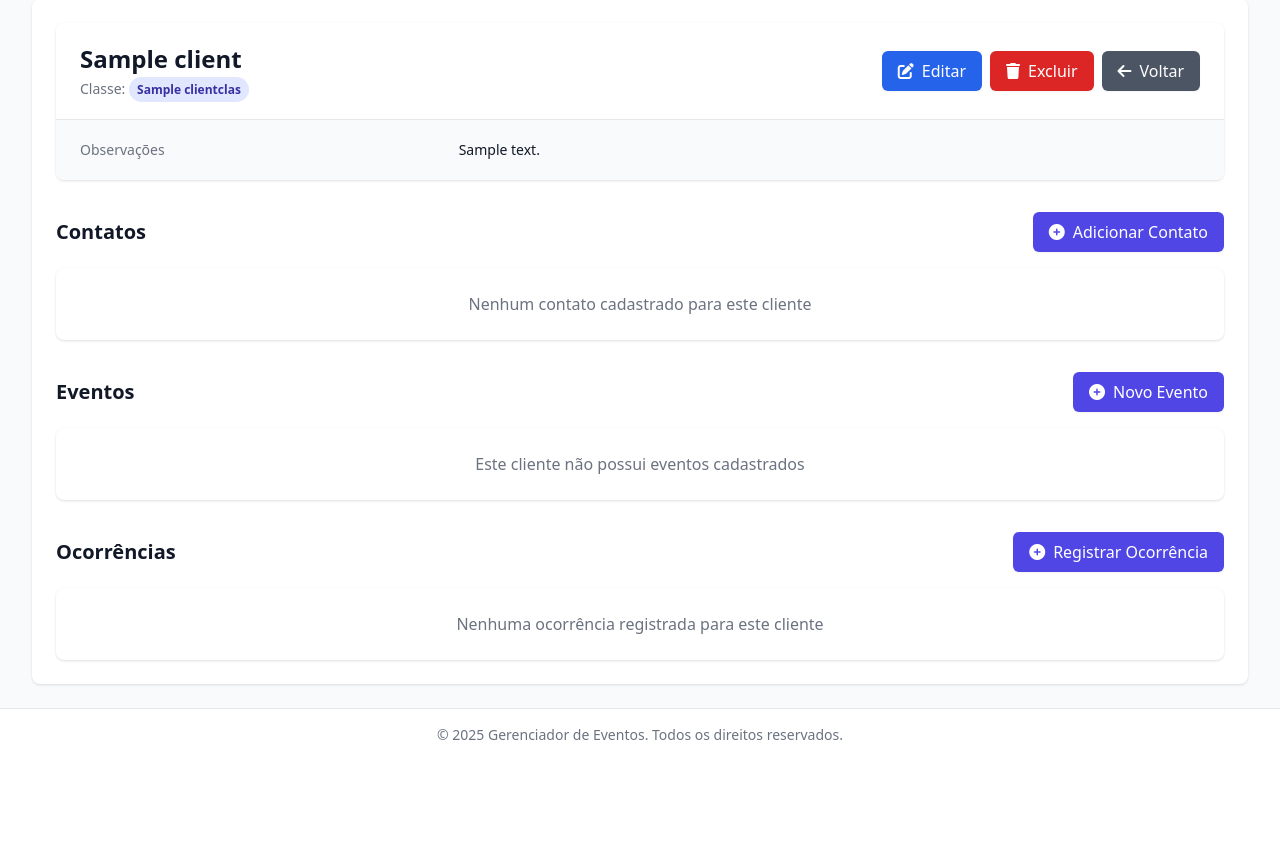
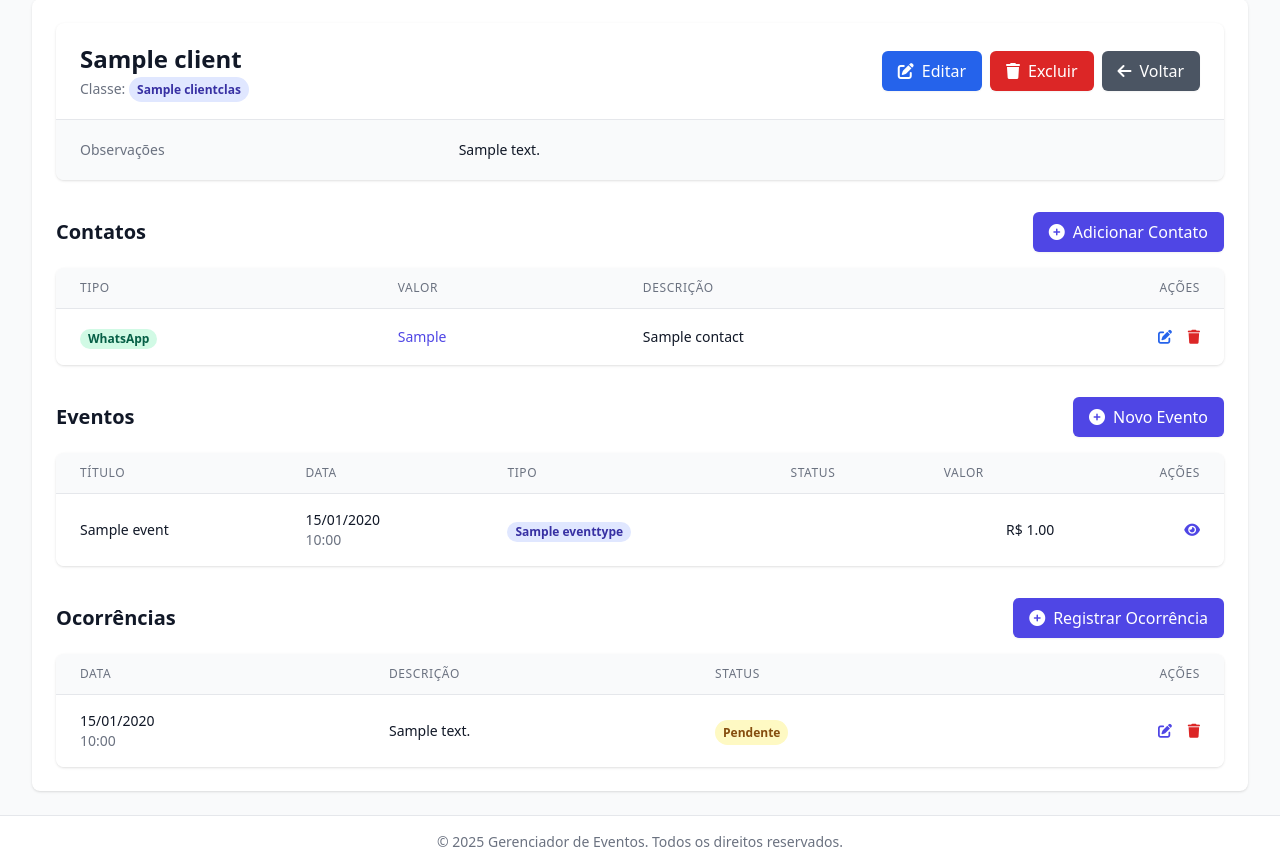
Before and after one commit to rogaciano/eventos_laize, a Django app: page /clients/1/ in a window 1280 px wide. Shown: the part 89-957 px from the top of the page. Before the commit the page ends 829 px from the top, so only its background shows below. Run offline with Django 5.2, Linux system fonts and the light colour scheme; tables that the repository leaves empty hold one stand-in row (values such as "Sample post"); some libraries are stand-ins or nearby versions.

Commit message:
mais melhorias

```diff
--- a/clients/models.py
+++ b/clients/models.py
@@ -20,7 +20,7 @@ class Contact(models.Model):
         ('whatsapp', 'WhatsApp'),
         ('email', 'Email'),
         ('instagram', 'Instagram'),
-        ('other', 'Other')
+        ('other', 'Outro')
     ]
 
     type = models.CharField(max_length=20, choices=CONTACT_TYPES)
--- a/clients/urls.py
+++ b/clients/urls.py
@@ -13,4 +13,9 @@ urlpatterns = [
     path('classes/add/', views.client_class_create, name='class_create'),
     path('classes/<int:class_id>/edit/', views.client_class_update, name='class_update'),
     path('classes/<int:class_id>/delete/', views.client_class_delete, name='class_delete'),
+
+    # Rotas para contatos
+    path('<int:client_id>/contacts/add/', views.contact_create, name='contact_create'),
+    path('<int:client_id>/contacts/<int:contact_id>/edit/', views.contact_update, name='contact_update'),
+    path('<int:client_id>/contacts/<int:contact_id>/delete/', views.contact_delete, name='contact_delete'),
 ]
--- a/clients/views.py
+++ b/clients/views.py
@@ -116,3 +116,58 @@ def client_class_delete(request, class_id):
         return redirect('clients:class_list')
 
     return render(request, 'clients/client_class_confirm_delete.html', {'client_class': client_class})
+
+# Contact views
+def contact_create(request, client_id):
+    client = get_object_or_404(Client, pk=client_id)
+
+    if request.method == 'POST':
+        form = ContactForm(request.POST)
+        if form.is_valid():
+            contact = form.save()
+            client.contacts.add(contact)
+            messages.success(request, 'Contato adicionado com sucesso!')
+            return redirect('clients:detail', client_id=client.id)
+    else:
+        form = ContactForm()
+
+    return render(request, 'clients/contact_form.html', {
+        'form': form,
+        'client': client,
+        'title': 'Novo Contato'
+    })
+
+def contact_update(request, client_id, contact_id):
+    client = get_object_or_404(Client, pk=client_id)
+    contact = get_object_or_404(Contact, pk=contact_id)
+
+    if request.method == 'POST':
+        form = ContactForm(request.POST, instance=contact)
+        if form.is_valid():
+            form.save()
+            messages.success(request, 'Contato atualizado com sucesso!')
+            return redirect('clients:detail', client_id=client.id)
+    else:
+        form = ContactForm(instance=contact)
+
+    return render(request, 'clients/contact_form.html', {
+        'form': form,
+        'client': client,
+        'contact': contact,
+        'title': 'Editar Contato'
+    })
+
+def contact_delete(request, client_id, contact_id):
+    client = get_object_or_404(Client, pk=client_id)
+    contact = get_object_or_404(Contact, pk=contact_id)
+
+    if request.method == 'POST':
+        client.contacts.remove(contact)
+        contact.delete()
+        messages.success(request, 'Contato removido com sucesso!')
+        return redirect('clients:detail', client_id=client.id)
+
+    return render(request, 'clients/contact_confirm_delete.html', {
+        'client': client,
+        'contact': contact
+    })
--- a/templates/clients/client_detail.html
+++ b/templates/clients/client_detail.html
@@ -46,7 +46,7 @@
     </div>
 
     <div class="bg-white shadow overflow-hidden sm:rounded-lg">
-        {% if client.contact_set.all %}
+        {% if client.contacts.all %}
         <table class="min-w-full divide-y divide-gray-200">
             <thead class="bg-gray-50">
                 <tr>
@@ -57,7 +57,7 @@
                 </tr>
             </thead>
             <tbody class="bg-white divide-y divide-gray-200">
-                {% for contact in client.contact_set.all %}
+                {% for contact in client.contacts.all %}
                 <tr>
                     <td class="px-6 py-4 whitespace-nowrap">
                         <span class="px-2 inline-flex text-xs leading-5 font-semibold rounded-full
@@ -100,8 +100,8 @@
             </tbody>
         </table>
         {% else %}
-        <div class="p-6 text-center text-gray-500">
-            Nenhum contato cadastrado para este cliente
+        <div class="px-6 py-4 text-center text-gray-500">
+            Nenhum contato cadastrado. Clique em "Adicionar Contato" para cadastrar.
         </div>
         {% endif %}
     </div>
@@ -117,7 +117,7 @@
     </div>
 
     <div class="bg-white shadow overflow-hidden sm:rounded-lg">
-        {% if client.event_set.all %}
+        {% if client.events.all %}
         <table class="min-w-full divide-y divide-gray-200">
             <thead class="bg-gray-50">
                 <tr>
@@ -125,12 +125,12 @@
                     <th scope="col" class="px-6 py-3 text-left text-xs font-medium text-gray-500 uppercase tracking-wider">Data</th>
                     <th scope="col" class="px-6 py-3 text-left text-xs font-medium text-gray-500 uppercase tracking-wider">Tipo</th>
                     <th scope="col" class="px-6 py-3 text-left text-xs font-medium text-gray-500 uppercase tracking-wider">Status</th>
-                    <th scope="col" class="px-6 py-3 text-right text-xs font-medium text-gray-500 uppercase tracking-wider">Valor</th>
+                    <th scope="col" class="px-6 py-3 text-left text-xs font-medium text-gray-500 uppercase tracking-wider">Valor</th>
                     <th scope="col" class="px-6 py-3 text-right text-xs font-medium text-gray-500 uppercase tracking-wider">Ações</th>
                 </tr>
             </thead>
             <tbody class="bg-white divide-y divide-gray-200">
-                {% for event in client.event_set.all %}
+                {% for event in client.events.all %}
                 <tr>
                     <td class="px-6 py-4 whitespace-nowrap">
                         <div class="text-sm font-medium text-gray-900">{{ event.title }}</div>
@@ -193,42 +193,43 @@
     </div>
 
     <div class="bg-white shadow overflow-hidden sm:rounded-lg">
-        {% if client.client_occurrences.all %}
+        {% if client.occurrences.all %}
         <table class="min-w-full divide-y divide-gray-200">
             <thead class="bg-gray-50">
                 <tr>
                     <th scope="col" class="px-6 py-3 text-left text-xs font-medium text-gray-500 uppercase tracking-wider">Data</th>
+                    <th scope="col" class="px-6 py-3 text-left text-xs font-medium text-gray-500 uppercase tracking-wider">Descrição</th>
                     <th scope="col" class="px-6 py-3 text-left text-xs font-medium text-gray-500 uppercase tracking-wider">Status</th>
-                    <th scope="col" class="px-6 py-3 text-left text-xs font-medium text-gray-500 uppercase tracking-wider">Descrição</th>
                     <th scope="col" class="px-6 py-3 text-right text-xs font-medium text-gray-500 uppercase tracking-wider">Ações</th>
                 </tr>
             </thead>
             <tbody class="bg-white divide-y divide-gray-200">
-                {% for occurrence in client.client_occurrences.all %}
+                {% for occurrence in client.occurrences.all %}
                 <tr>
                     <td class="px-6 py-4 whitespace-nowrap">
-                        <div class="text-sm text-gray-900">{{ occurrence.created_at|date:"d/m/Y" }}</div>
-                        <div class="text-sm text-gray-500">{{ occurrence.created_at|time:"H:i" }}</div>
+                        <div class="text-sm text-gray-900">{{ occurrence.date|date:"d/m/Y" }}</div>
+                        <div class="text-sm text-gray-500">{{ occurrence.date|time:"H:i" }}</div>
+                    </td>
+                    <td class="px-6 py-4">
+                        <div class="text-sm text-gray-900">{{ occurrence.description }}</div>
                     </td>
                     <td class="px-6 py-4 whitespace-nowrap">
-                        <span class="px-2 inline-flex text-xs leading-5 font-semibold rounded-full
-                        {% if occurrence.status == 'pending' %}bg-yellow-100 text-yellow-800
-                        {% elif occurrence.status == 'in_progress' %}bg-blue-100 text-blue-800
-                        {% elif occurrence.status == 'resolved' %}bg-green-100 text-green-800
-                        {% elif occurrence.status == 'cancelled' %}bg-red-100 text-red-800
-                        {% else %}bg-gray-100 text-gray-800{% endif %}">
-                            {{ occurrence.get_status_display }}
-                        </span>
-                    </td>
-                    <td class="px-6 py-4">
-                        <div class="text-sm text-gray-900">{{ occurrence.description|truncatechars:100 }}</div>
+                        {% if occurrence.status == 'pending' %}
+                        <span class="px-2 py-1 text-xs font-semibold rounded-full bg-yellow-100 text-yellow-800">Pendente</span>
+                        {% elif occurrence.status == 'in_progress' %}
+                        <span class="px-2 py-1 text-xs font-semibold rounded-full bg-blue-100 text-blue-800">Em Andamento</span>
+                        {% elif occurrence.status == 'resolved' %}
+                        <span class="px-2 py-1 text-xs font-semibold rounded-full bg-green-100 text-green-800">Resolvido</span>
+                        {% elif occurrence.status == 'closed' %}
+                        <span class="px-2 py-1 text-xs font-semibold rounded-full bg-gray-100 text-gray-800">Fechado</span>
+                        {% endif %}
                     </td>
                     <td class="px-6 py-4 whitespace-nowrap text-right text-sm font-medium">
-                        <a href="{% url 'occurrences:detail' occurrence.id %}" class="text-indigo-600 hover:text-indigo-900 mr-3" title="Ver detalhes">
-                            <i class="fas fa-eye"></i>
+                        <a href="{% url 'occurrences:update' occurrence.id %}" class="text-indigo-600 hover:text-indigo-900 mr-3" title="Editar">
+                            <i class="fas fa-edit"></i>
                         </a>
-                        <a href="{% url 'occurrences:update' occurrence.id %}" class="text-blue-600 hover:text-blue-900 mr-3" title="Editar">
-                            <i class="fas fa-edit"></i>
+                        <a href="{% url 'occurrences:delete' occurrence.id %}" class="text-red-600 hover:text-red-900" title="Excluir">
+                            <i class="fas fa-trash"></i>
                         </a>
                     </td>
                 </tr>
@@ -237,7 +238,7 @@
         </table>
         {% else %}
         <div class="p-6 text-center text-gray-500">
-            Nenhuma ocorrência registrada para este cliente
+            Este cliente não possui ocorrências cadastradas
         </div>
         {% endif %}
     </div>
```
Also changed, not shown: clients/forms.py (+14 -0 lines), templates/clients/contact_confirm_delete.html (added, +61 -0 lines).
